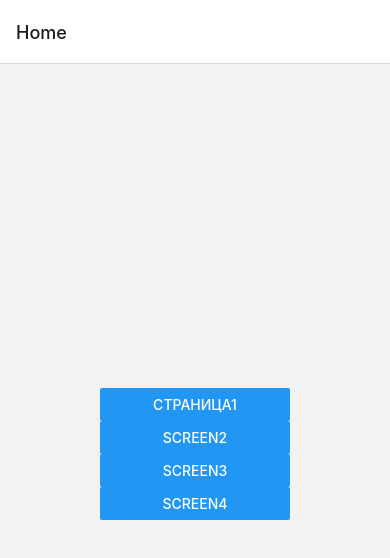
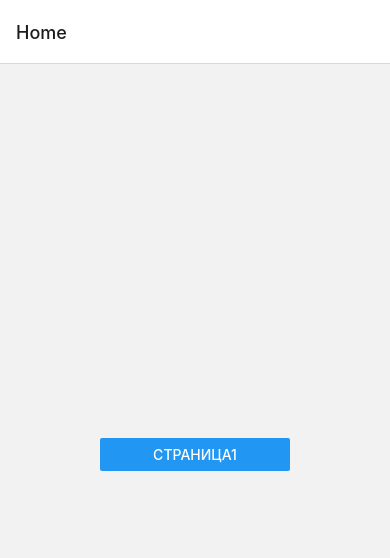
Before and after one commit to Knurenko/learning-react-by-practice, a React Native app: screen /Home in a window 390 px wide. Shown: the top 558 px of the page. Built offline with nearby package versions, Linux system fonts and the light colour scheme.

Commit message:
delete 3 screens

```diff
--- a/src/screens/Home.js
+++ b/src/screens/Home.js
@@ -12,9 +12,6 @@ export const Home = ({ navigation }) => {
             navigation.navigate('Screen1')
           }
         />
-        <Button title="Screen2" />
-        <Button title="Screen3" />
-        <Button title="Screen4" />
       </View>
     </SafeAreaView>
   )
```
